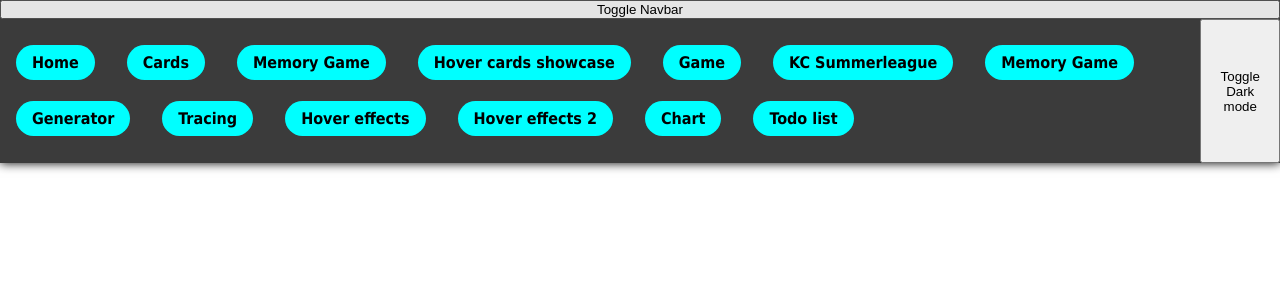
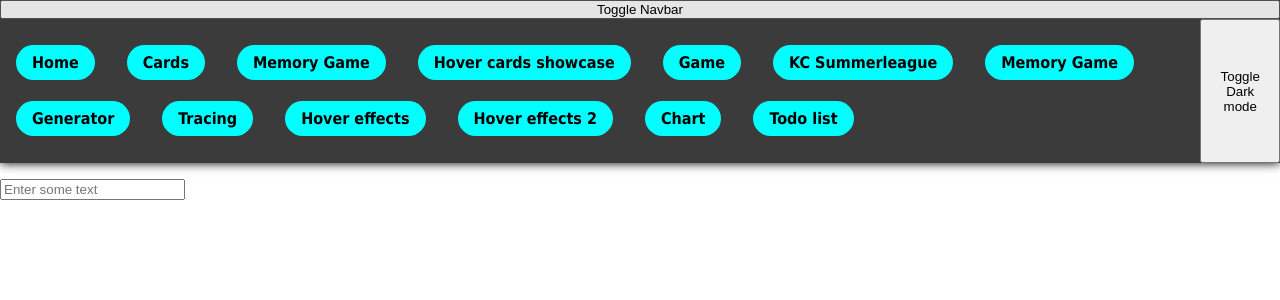
Before and after one commit to EmilNilssonDataDuctus/vite-app, a React (Vite) app: page /code-along in a window 1280 px wide. Shown: the top 300 px of the page. Built offline with nearby package versions, Linux system fonts and the light colour scheme.

Commit message:
Add basic text input and two way binding

```diff
--- a/src/App.jsx
+++ b/src/App.jsx
@@ -2,6 +2,7 @@ import { BrowserRouter, Route, Routes } from "react-router-dom";
 
 import { useState } from "react";
 import { ThemeProvider } from "styled-components";
+import { CodeAlong } from "./Pages/CodeAlong/CodeAlong";
 import { GamePage } from "./Pages/Game/Game";
 import { GeneratePage } from "./Pages/GeneratePage/GeneratePage";
 import { Home } from "./Pages/Home/Home";
@@ -48,6 +49,7 @@ function App() {
           <Route path="/hover-move2" element={<HoverEffectsPage2 />} />
           <Route path="/chart" element={<MyChart />} />
           <Route path="/todo-list" element={<TodoPage />} />
+          <Route path="/code-along" element={<CodeAlong />} />
         </Routes>
       </BrowserRouter>
     </ThemeProvider>
--- /dev/null
+++ b/src/Pages/CodeAlong/CodeAlong.tsx
@@ -0,0 +1,18 @@
+import React, { useState } from "react";
+import { MainWrapper } from "../../Shared/Page.styled";
+
+export const CodeAlong = () => {
+  const [value, setValue] = useState("");
+
+  return (
+    <MainWrapper>
+      <h1>Code along with pluralsight</h1>
+      <input
+        value={value}
+        onChange={(e) => setValue(e.target.value)}
+        placeholder="Enter some text"
+      />
+      <p>{value}</p>
+    </MainWrapper>
+  );
+};
```
